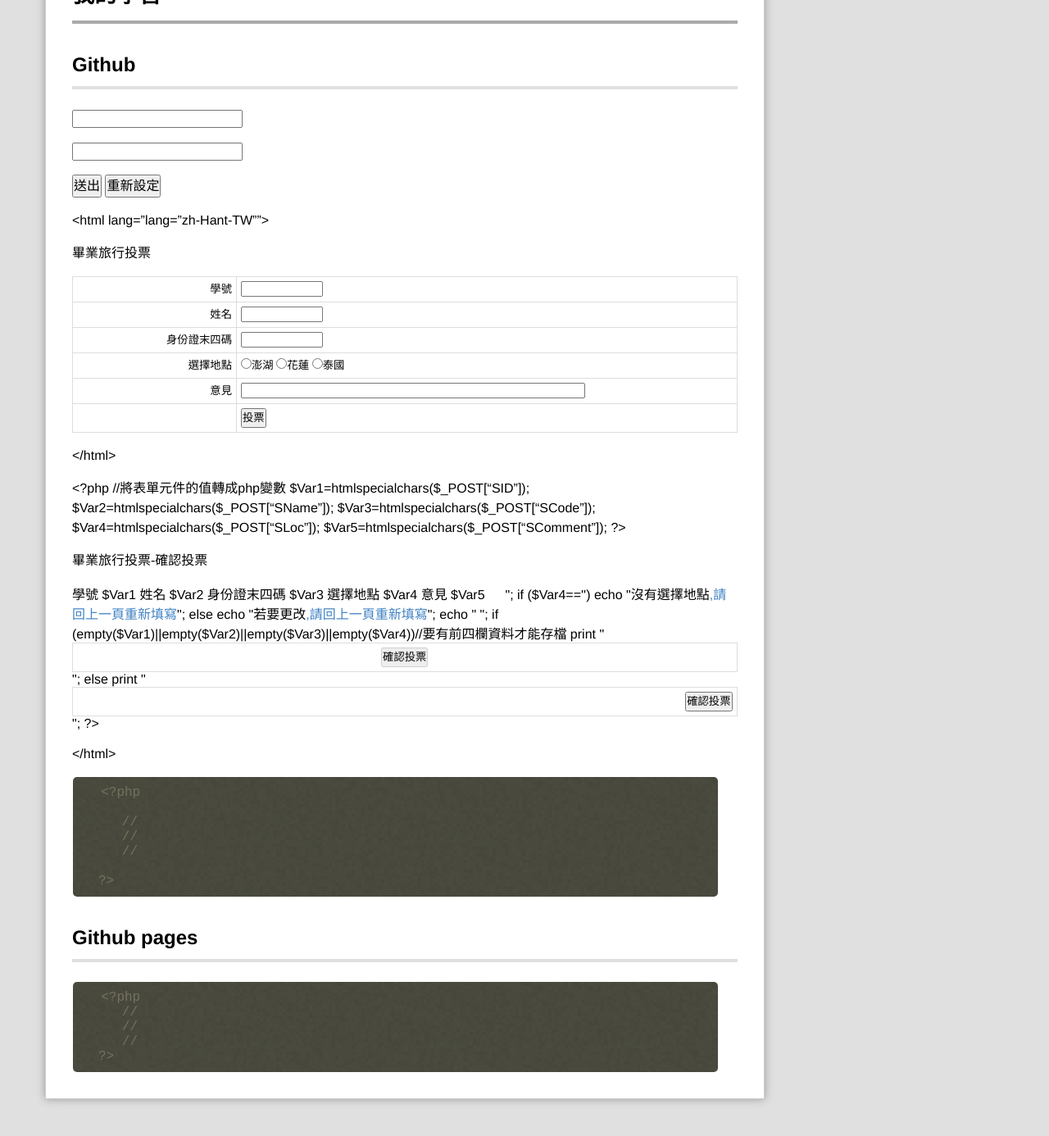
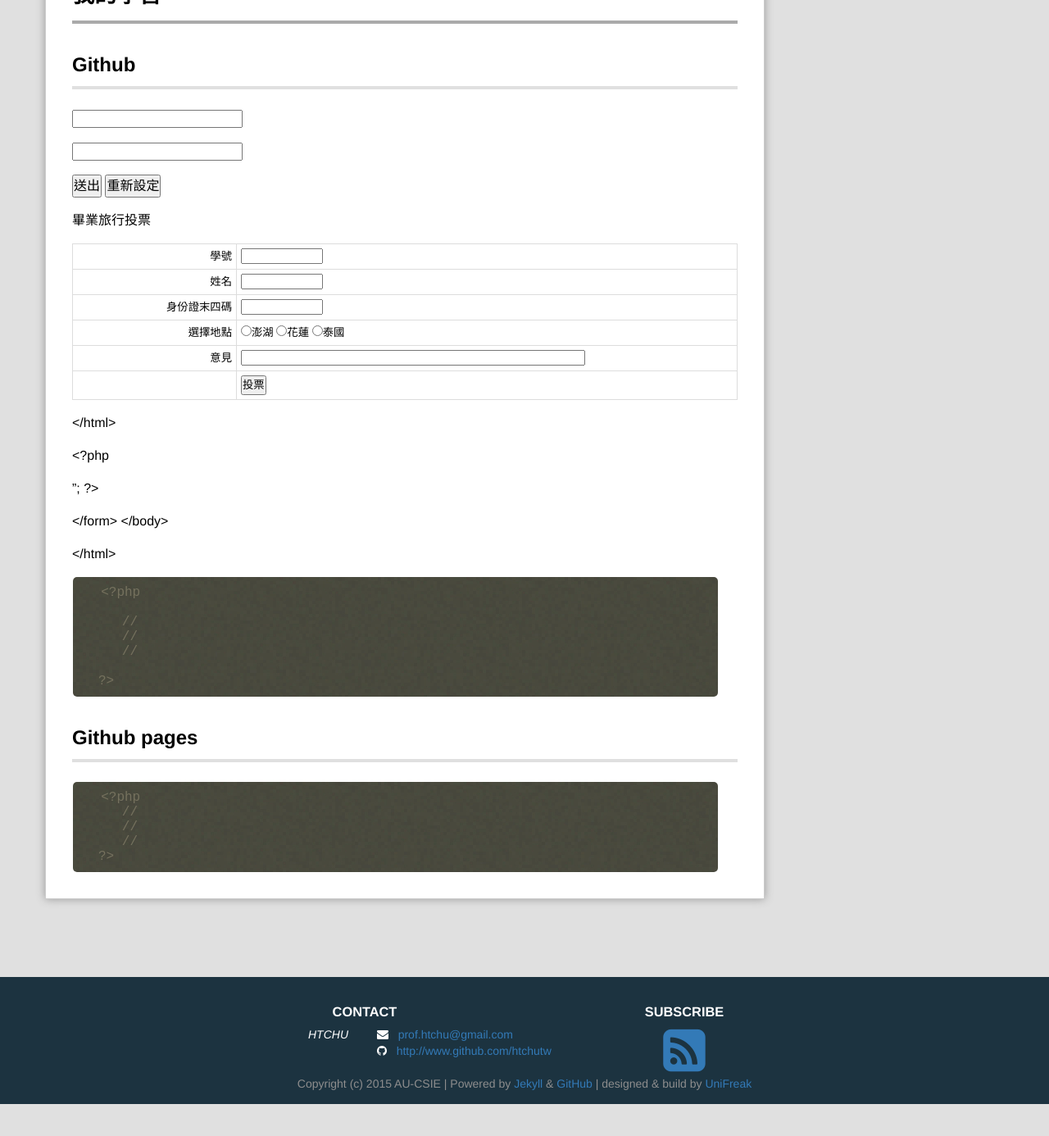
Before and after one commit to laoshay/webcourse, a Jekyll site: the page built from _posts/2017-10-25-Class6.md, in a window 1280 px wide and 1400 px high, scrolled down 715 px. Shown: the top 1386 px of the window at 82% size. Built offline with Jekyll 4.4.1, drawn with Linux system fonts in a browser that asks for light colours; Markdown is read by kramdown in place of the engine named in the settings; comment, search, counter and statistics services are not loaded; after the commit the page ends 2062 px from its top, so only the background shows below that.

Commit message:
Update 2017-10-25-Class6.md

```diff
--- a/_posts/2017-10-25-Class6.md
+++ b/_posts/2017-10-25-Class6.md
@@ -45,7 +45,7 @@ echo "您的輸入是:$Var1";
 </body>
 </html>
 
- <html lang="lang="zh-Hant-TW"">
+
 
 <head>
 <meta http-equiv="Content-Type" content="text/html; charset=utf-8" />
@@ -91,80 +91,7 @@ echo "您的輸入是:$Var1";
 </html>
 
 <?php
-//將表單元件的值轉成php變數
-  $Var1=htmlspecialchars($_POST["SID"]);
-  $Var2=htmlspecialchars($_POST["SName"]);
-  $Var3=htmlspecialchars($_POST["SCode"]);
-  $Var4=htmlspecialchars($_POST["SLoc"]);
-  $Var5=htmlspecialchars($_POST["SComment"]);
-?>
 
-<head>
-<meta http-equiv="Content-Type" content="text/html; charset=utf-8" />
-<title>畢業旅行投票確認</title>
-</head>
-
-<body>
-
-<p>畢業旅行投票-確認投票</p>
-<form method='post' action='save1.php'>
-
-<?php
-print "
-<table border='1' width='100%' id='table1'>
-    <tr>
-        <td align='right' width=200>學號</td>
-        <td><input type='hidden' name='SID' value='$Var1'>$Var1</td>
-    </tr>
-    <tr>
-        <td align='right' width=200>姓名</td>
-        <td><input type='hidden' name='SName' value='$Var2'>$Var2</td>
-    </tr>
-    <tr>
-        <td align='right' width=200>身份證末四碼</td>
-        <td><input type='hidden' name='SCode' value='$Var3'>$Var3</td>
-    </tr>
-    <tr>
-        <td align='right' width=200>選擇地點</td>
-        <td><input type='hidden'  name='SLoc' value='$Var4'>$Var4</td>
-    </tr>
-    <tr>
-        <td align='right' width=200>意見</td>
-        <td><input type='hidden' name='SComment' value='$Var5'>$Var5</td>
-    </tr>
-    <tr>
-        <td align='right' width=200>　</td>
-        <td>
-        ";
-if ($Var4=='')
-   echo "沒有選擇地點<a href='javascript:history.back()'>,請回上一頁重新填寫</a>";
-else
-   echo "若要更改<a href='javascript:history.back()'>,請回上一頁重新填寫</a>";
-echo "
-        </td>
-    </tr>
-</table>";
-if (empty($Var1)||empty($Var2)||empty($Var3)||empty($Var4))//要有前四欄資料才能存檔
-print "
-<table border='1' width='100%' id='table1'>
-    <tr>
-        <td align='center'>
-            <input type='hidden' name='SMethod' value='insert' >
-            <input type='submit' name='Submit'  value='確認投票' disabled='disabled'>
-        </td>
-    </tr>
-</table>
-";
-else
-print "
-<table border='1' width='100%' id='table1'>
-    <tr>
-        <td align='right'>
-            <input type='hidden' name='SMethod' value='insert' >
-            <input type='submit' name='Submit' value='確認投票'>
-        </td>
-    </tr>
-</table>
 ";
 ?>
 
```
